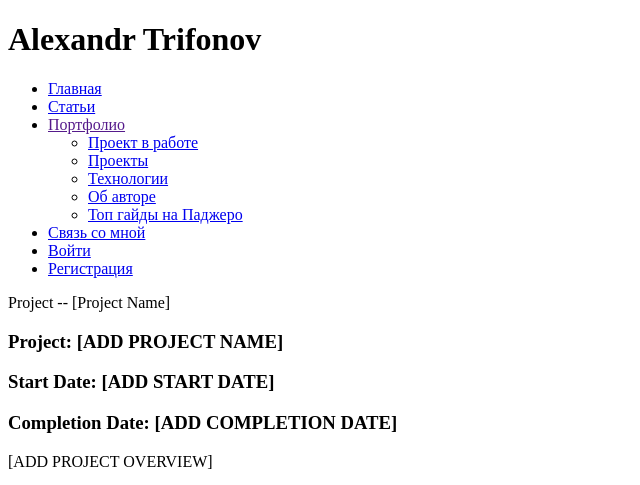
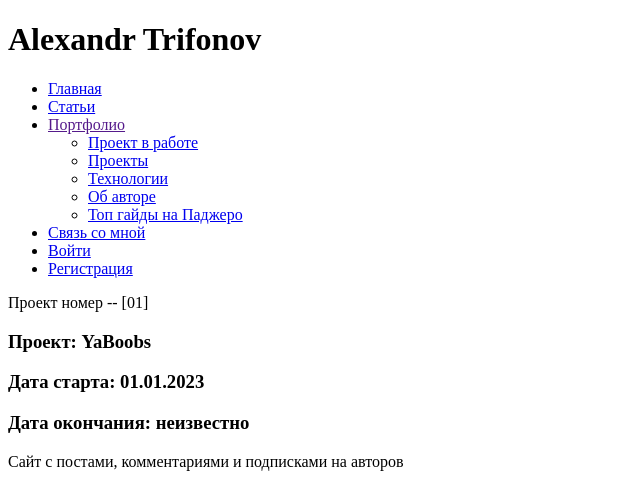
Before and after one commit to FFFSanchez/top_place, a Django app: page /project/ in a window 1280 px wide. Shown: the top 485 px of the page, without its empty margins (0-640 px from the left). Run offline with Django 4.2, Linux system fonts and the light colour scheme; some libraries are stand-ins or nearby versions.

Commit message:
немного Заполнил общие страницы проекта портфолио и тд

```diff
--- a/top_place/templates/blog/portfolio.html
+++ b/top_place/templates/blog/portfolio.html
@@ -5,7 +5,7 @@
 {% endblock title %}
 {% block content %}
   <div id="portfolio">
-    <h2>[ADD INTRODUCTION]</h2>
+    <h2>- Многозначительные Серые квадраты 280 на 200 пикселей -</h2>
     <div class="portfolio-item first">
       <!-- UPLOAD PROJECT SCREENSHOT TO THE "IMAGES" FOLDER (280x200PX IN SIZE) - THEN ADD THE URL TO THE SCREENSHOT BELOW -->
       <a href="#">
--- a/top_place/templates/blog/project.html
+++ b/top_place/templates/blog/project.html
@@ -4,23 +4,23 @@
 | Проект
 {% endblock title %}
 {% block content %}
-  <div class="page-headline">Project -- [Project Name]</div>
+  <div class="page-headline">Проект номер -- [01]</div>
   <div id="main">
     <div id="project-content">
       <div id="project-header">
         <h3 class="title">
-          Project: <span>[ADD PROJECT NAME]</span>
+          Проект: <span>YaBoobs</span>
         </h3>
         <h3>
-          Start Date: <span>[ADD START DATE]</span>
+          Дата старта: <span>01.01.2023</span>
         </h3>
         <h3>
-          Completion Date: <span>[ADD COMPLETION DATE]</span>
+          Дата окончания: <span>неизвестно</span>
         </h3>
       </div>
       <!--end project-header-->
-      <p>[ADD PROJECT OVERVIEW]</p>
-      <a class="read-more" href="#">Visit Website &raquo;</a>
+      <p>Сайт с постами, комментариями и подписками на авторов</p>
+      <a class="read-more" href="http://lordsanchez.pythonanywhere.com/">Посетить сайт &raquo;</a>
     </div>
     <!--end project-content-->
     <div id="project-image-large">
--- a/top_place/templates/includes/header.html
+++ b/top_place/templates/includes/header.html
@@ -27,7 +27,7 @@
                         <a href="#">Об авторе</a>
                     </li>
                     <li>
-                        <a href="#">Топ гайды на Паджеро</a>
+                        <a href="https://www.youtube.com/@TimeToPudgeChannel">Топ гайды на Паджеро</a>
                     </li>
                 </ul>
             </li>
```
